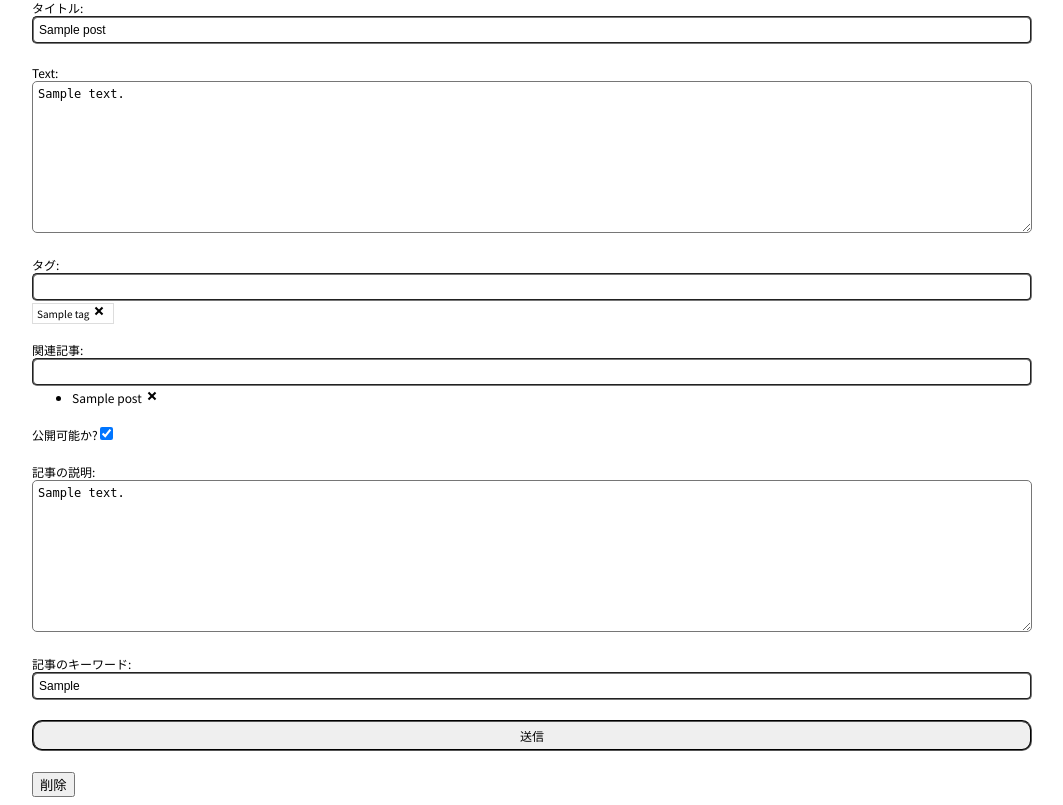
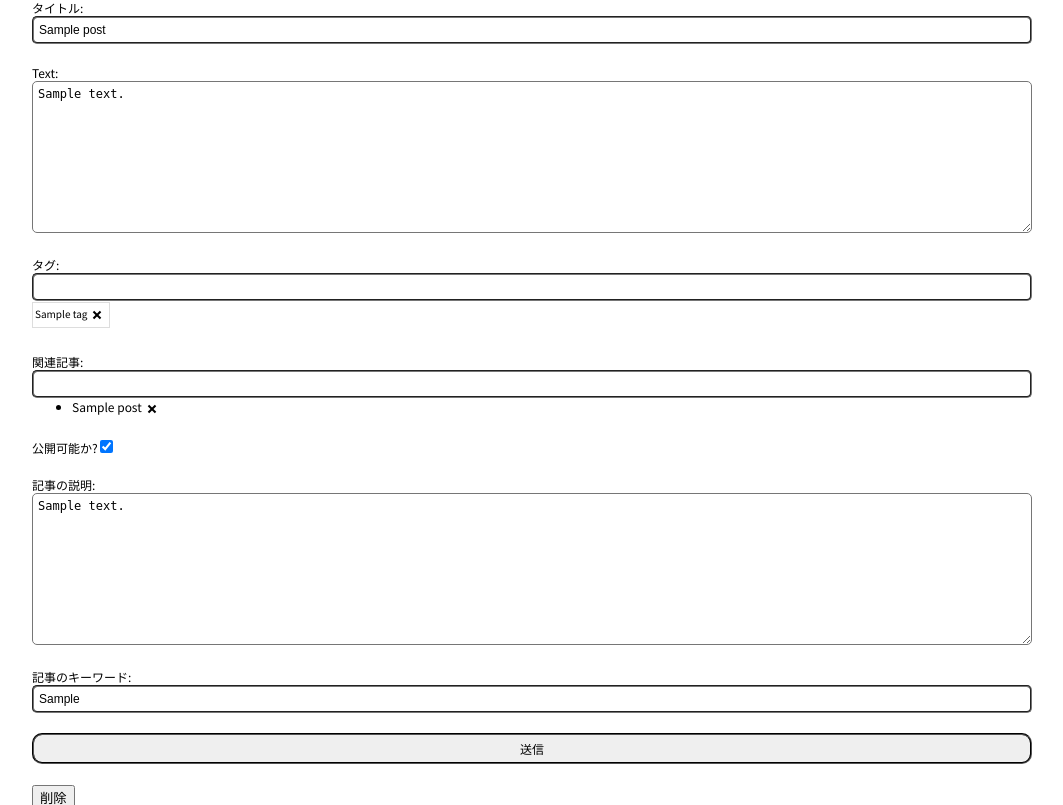
Before and after one commit to MSD110/narito.ninja, a Django app: page /blog/post/update/1/ in a window 1280 px wide. Shown: the part 153-958 px from the top of the page, without its empty margins (8-1071 px from the left). Run offline with Django 3.2, Linux system fonts and the light colour scheme; a user stored in the database is signed in; tables that the repository leaves empty hold one stand-in row (values such as "Sample post"); some libraries are stand-ins or nearby versions.

Commit message:
タグの見た目を修正

```diff
--- a/blog/static/blog/base.css
+++ b/blog/static/blog/base.css
@@ -349,10 +349,12 @@ div.field ul.dropdown li:hover {
 
 /* タグ */
 .tag {
-    padding: 2px 4px;
+    padding: 2px 2px;
     border: solid 1px #ddd;
     background-color: transparent;
     font-size: 10px;
+    margin: 1px 5px 5px 0;
+    display: inline-block;
 }
 
 /* タグの×閉じ部分 */
@@ -361,7 +363,7 @@ div.field ul.dropdown li:hover {
     display: inline-block;
     height: 20px;
     position: relative;
-    vertical-align: bottom;
+    vertical-align: middle;
     width: 20px;
 
 }
```
